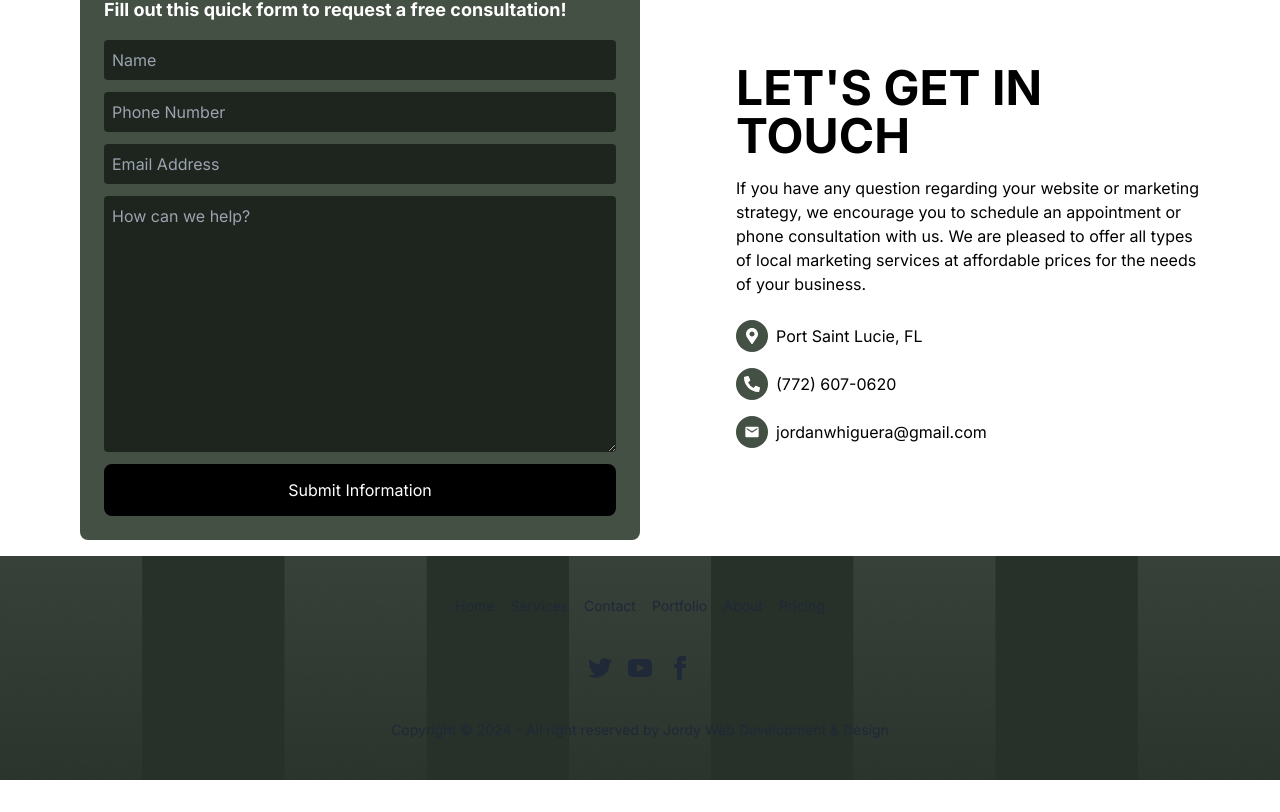
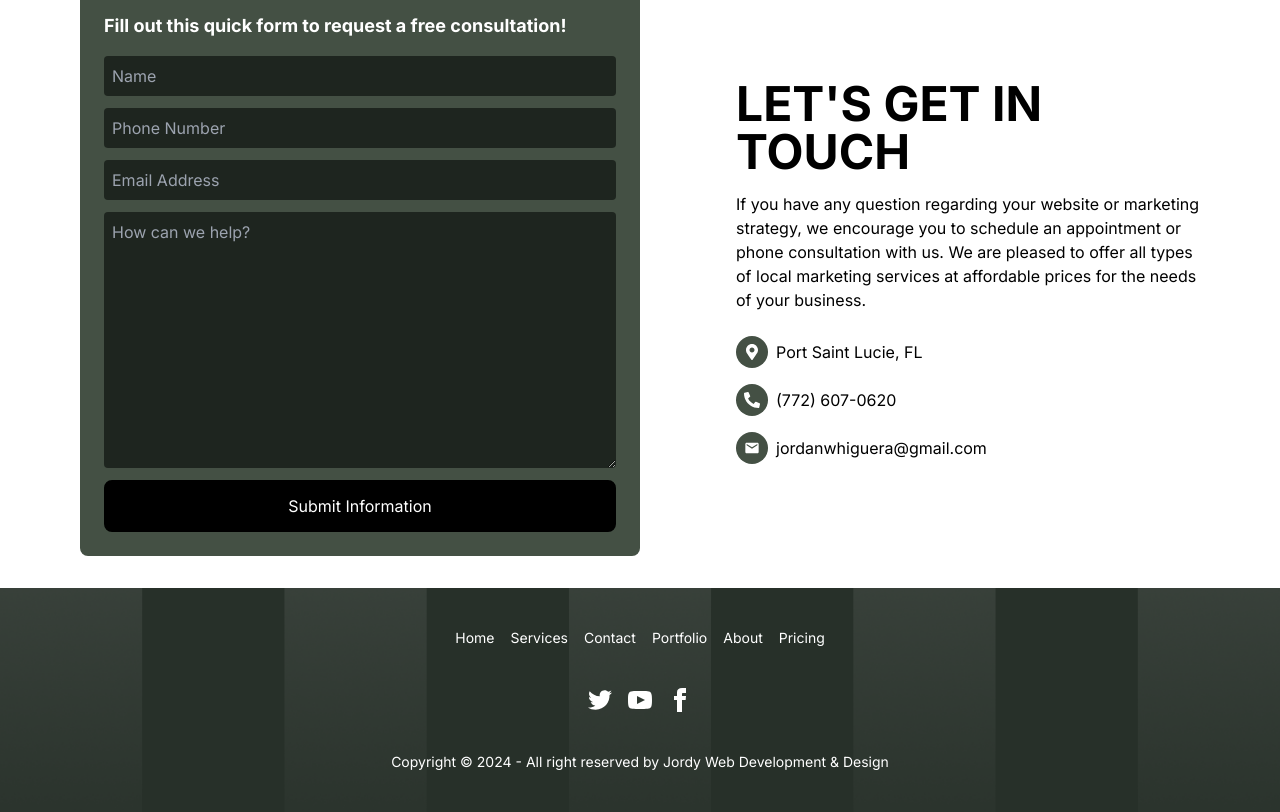
Before and after one commit to jordanwhiguera/web-dev, a Next.js app: page / in a window 1280 px wide. Shown: the part 3156-3968 px from the top of the page. Before the commit the page ends 3936 px from the top, so only its background shows below. Built offline with nearby package versions, Linux system fonts and the light colour scheme.

Commit message:
Update ContactSection and Footer components

```diff
--- a/app/components/ContactSection.tsx
+++ b/app/components/ContactSection.tsx
@@ -13,10 +13,10 @@ const ContactSection: React.FC = () => {
   };
   return (
     <Container>
-      <div className="flex flex-col md:flex-row justify-between items-center space-y-8 md:space-y-0 my-4">
+      <div className="flex flex-col md:flex-row justify-between items-center space-y-8 md:space-y-0 my-8">
         <div className="flex-1 bg-[#445044]  rounded-lg w-full min-h-full">
           {/* Form content */}
-          <div className="p-6">
+          <div className="p-6 ">
             <h3 className="text-lg mb-4 text-white font-bold">
               Fill out this quick form to request a free consultation!
             </h3>
--- a/app/components/Footer.tsx
+++ b/app/components/Footer.tsx
@@ -5,12 +5,20 @@ const Footer = () => {
   return (
     <footer className="footer footer-center p-10 bg-footer text-base-content">
       <nav className="grid grid-flow-col gap-4">
-        <a className="link link-hover hover:text-[#feac7c]">Home</a>
-        <a className="link link-hover hover:text-[#feac7c]">Services</a>
-        <a className="link link-hover hover:text-[#feac7c]">Contact</a>
-        <a className="link link-hover hover:text-[#feac7c]">Portfolio</a>
-        <a className="link link-hover hover:text-[#feac7c]">About</a>
-        <a className="link link-hover hover:text-[#feac7c]">Pricing</a>
+        <a className="link link-hover hover:text-[#feac7c] text-white">Home</a>
+        <a className="link link-hover hover:text-[#feac7c] text-white">
+          Services
+        </a>
+        <a className="link link-hover hover:text-[#feac7c] text-white">
+          Contact
+        </a>
+        <a className="link link-hover hover:text-[#feac7c] text-white">
+          Portfolio
+        </a>
+        <a className="link link-hover hover:text-[#feac7c] text-white">About</a>
+        <a className="link link-hover hover:text-[#feac7c] text-white">
+          Pricing
+        </a>
       </nav>
       <nav>
         <div className="grid grid-flow-col gap-4">
@@ -20,7 +28,7 @@ const Footer = () => {
               width="24"
               height="24"
               viewBox="0 0 24 24"
-              className="fill-current"
+              className="fill-current text-white"
             >
               <path d="M24 4.557c-.883.392-1.832.656-2.828.775 1.017-.609 1.798-1.574 2.165-2.724-.951.564-2.005.974-3.127 1.195-.897-.957-2.178-1.555-3.594-1.555-3.179 0-5.515 2.966-4.797 6.045-4.091-.205-7.719-2.165-10.148-5.144-1.29 2.213-.669 5.108 1.523 6.574-.806-.026-1.566-.247-2.229-.616-.054 2.281 1.581 4.415 3.949 4.89-.693.188-1.452.232-2.224.084.626 1.956 2.444 3.379 4.6 3.419-2.07 1.623-4.678 2.348-7.29 2.04 2.179 1.397 4.768 2.212 7.548 2.212 9.142 0 14.307-7.721 13.995-14.646.962-.695 1.797-1.562 2.457-2.549z"></path>
             </svg>
@@ -31,7 +39,7 @@ const Footer = () => {
               width="24"
               height="24"
               viewBox="0 0 24 24"
-              className="fill-current"
+              className="fill-current text-white"
             >
               <path d="M19.615 3.184c-3.604-.246-11.631-.245-15.23 0-3.897.266-4.356 2.62-4.385 8.816.029 6.185.484 8.549 4.385 8.816 3.6.245 11.626.246 15.23 0 3.897-.266 4.356-2.62 4.385-8.816-.029-6.185-.484-8.549-4.385-8.816zm-10.615 12.816v-8l8 3.993-8 4.007z"></path>
             </svg>
@@ -42,7 +50,7 @@ const Footer = () => {
               width="24"
               height="24"
               viewBox="0 0 24 24"
-              className="fill-current"
+              className="fill-current text-white"
             >
               <path d="M9 8h-3v4h3v12h5v-12h3.642l.358-4h-4v-1.667c0-.955.192-1.333 1.115-1.333h2.885v-5h-3.808c-3.596 0-5.192 1.583-5.192 4.615v3.385z"></path>
             </svg>
@@ -50,7 +58,7 @@ const Footer = () => {
         </div>
       </nav>
       <aside>
-        <p>
+        <p className="text-white">
           Copyright © 2024 - All right reserved by Jordy Web Development &
           Design
         </p>
--- a/app/components/Navbar.tsx
+++ b/app/components/Navbar.tsx
@@ -1,5 +1,6 @@
 "use client";
 import React from "react";
+import Container from "./Container";
 
 const Navbar = () => {
   return (
```
